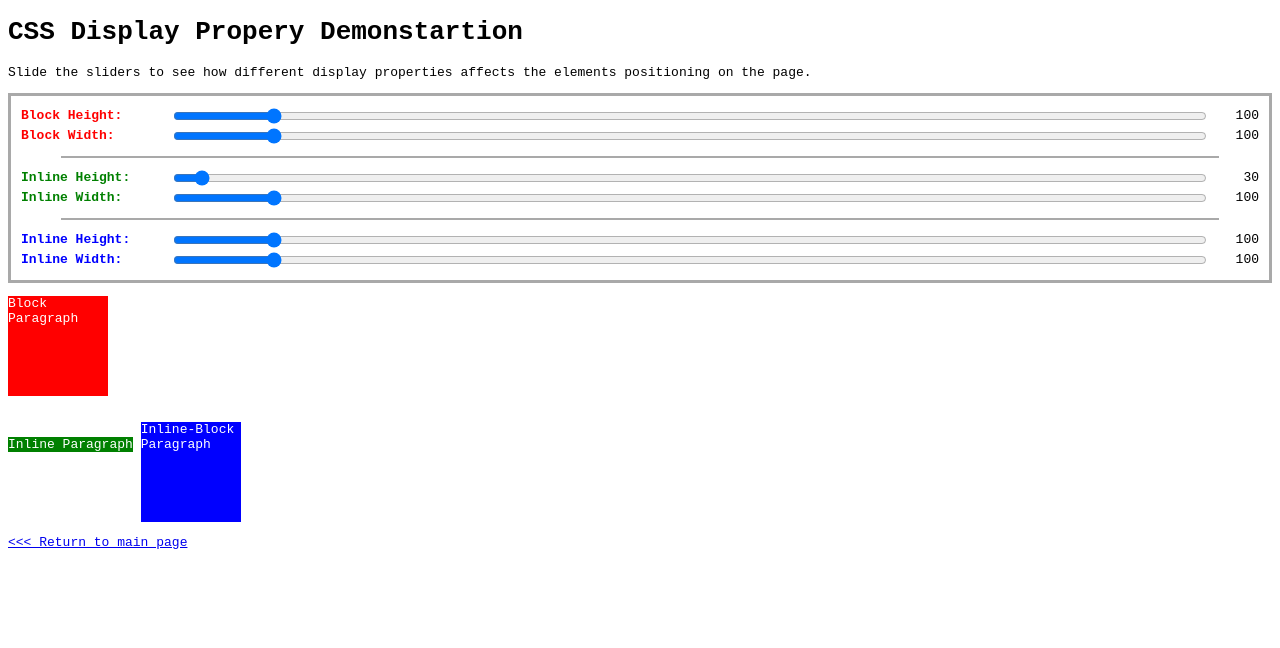
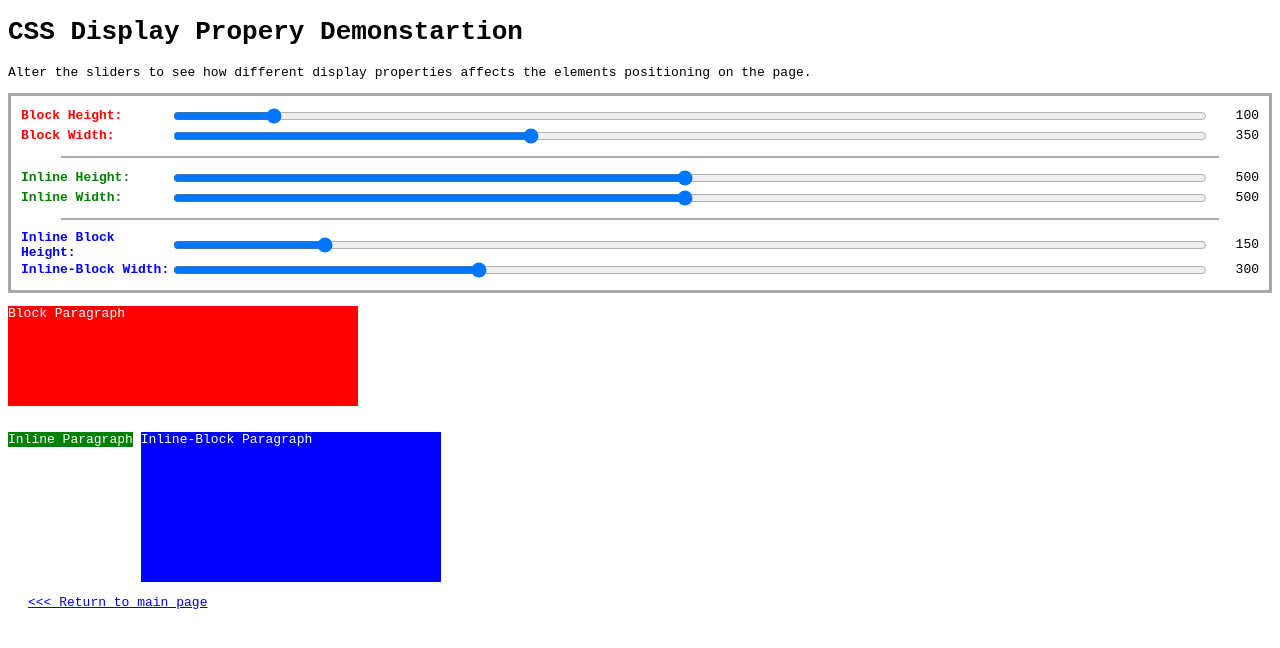
Before and after one commit to colonelkablam/Advanced_CSS, a plain HTML site: page Tutorial-pages/interactive-display-site.html in a window 1280 px wide. Drawn offline with Linux system fonts and the light colour scheme.

Commit message:
minor value changes

```diff
--- a/Tutorial-pages/interactive-display-site.html
+++ b/Tutorial-pages/interactive-display-site.html
@@ -15,7 +15,7 @@
 
             #block-para {
                 display: block;
-                width: 100px;
+                width: 350px;
                 height: 100px;
                 color: white;
                 background-color: red;
@@ -23,16 +23,16 @@
 
             #inline-para {
                 display: inline;
-                width: 100px;
-                height: 30px;
+                width: 500px;
+                height: 500px;
                 color: white;
                 background-color: green;
             }
 
             #inline-block-para {
                 display: inline-block;
-                width: 100px;
-                height: 100px;
+                width: 300px;
+                height: 150px;
                 color: white;
                 background-color: blue;
             }
@@ -81,7 +81,7 @@
 
     <body>
         <h1>CSS Display Propery Demonstartion</h1>
-        <p>Slide the sliders to see how different display properties affects the elements positioning on the page. </p>
+        <p>Alter the sliders to see how different display properties affects the elements positioning on the page.</p>
 
         <div class="input-group">
             <div class="slider-group">
@@ -91,34 +91,34 @@
             </div>
             <div class="slider-group">
                 <label class="label red" for="block-width-slider">Block Width:</label>
-                <input class="slider" id="block-width-slider" type="range" min="10" max="1000" value="100">
-                <output class="output" id="block-width-output">100</output>
+                <input class="slider" id="block-width-slider" type="range" min="10" max="1000" value="350">
+                <output class="output" id="block-width-output">350</output>
             </div>
 
             <hr>
 
             <div class="slider-group">
                 <label class="label green" for="inline-height-slider">Inline Height:</label>
-                <input class="slider" id="inline-height-slider" type="range" min="10" max="1000" value="30">
-                <output class="output" id="inline-height-output">30</output>
+                <input class="slider" id="inline-height-slider" type="range" min="10" max="1000" value="500">
+                <output class="output" id="inline-height-output">500</output>
             </div>
             <div class="slider-group">
                 <label class="label green" for="inline-width-slider">Inline Width:</label>
-                <input class="slider" id="inline-width-slider" type="range" min="10" max="1000" value="100">
-                <output class="output" id="inline-width-output">100</output>
+                <input class="slider" id="inline-width-slider" type="range" min="10" max="1000" value="500">
+                <output class="output" id="inline-width-output">500</output>
             </div>
 
             <hr>
 
             <div class="slider-group">
-                <label class="label blue" for="inline-block-height-slider">Inline Height:</label>
-                <input class="slider" id="inline-block-height-slider" type="range" min="10" max="1000" value="100">
-                <output class="output" id="inline-block-height-output">100</output>
+                <label class="label blue" for="inline-block-height-slider">Inline Block Height:</label>
+                <input class="slider" id="inline-block-height-slider" type="range" min="10" max="1000" value="150">
+                <output class="output" id="inline-block-height-output">150</output>
             </div>
             <div class="slider-group">
-                <label class="label blue" for="inline-block-width-slider">Inline Width:</label>
-                <input class="slider" id="inline-block-width-slider" type="range" min="10" max="1000" value="100">
-                <output class="output" id="inline-block-width-output">100</output>
+                <label class="label blue" for="inline-block-width-slider">Inline-Block Width:</label>
+                <input class="slider" id="inline-block-width-slider" type="range" min="10" max="1000" value="300">
+                <output class="output" id="inline-block-width-output">300</output>
             </div>
         </div>
 
@@ -127,76 +127,12 @@
         <p id="inline-block-para">Inline-Block Paragraph</p>
 
         <div>
-            <a href="../index.html"><<< Return to main page</a>
+            <a style="padding-left: 20px" href="../index.html"><<< Return to main page</a>
         </div>
 
     </body>
 
-    <script>
-        // get the vars for the block paragraph
-        const BHSlider = document.getElementById("block-height-slider");
-        const BHSliderOutput = document.getElementById("block-height-output");
-        const BWSlider = document.getElementById("block-width-slider");
-        const BWSliderOutput = document.getElementById("block-width-output");
-        const blockParaElement = document.getElementById("block-para");
-
-        // assign an event listener for the block height slider
-        BHSlider.addEventListener("input", () => {
-            const heightValue = BHSlider.value + "px";
-            blockParaElement.style.height = heightValue;
-            BHSliderOutput.textContent = BHSlider.value;
-        });
-
-            // assign an event listener for the block width slider
-        BWSlider.addEventListener("input", () => {
-            const widthValue = BWSlider.value + "px";
-            blockParaElement.style.width = widthValue;
-            BWSliderOutput.textContent = BWSlider.value;
-        });
-
-        // get the vars for the inline paragraph
-        const ILHSlider = document.getElementById("inline-height-slider");
-        const ILHSliderOutput = document.getElementById("inline-height-output");
-        const ILWSlider = document.getElementById("inline-width-slider");
-        const ILWSliderOutput = document.getElementById("inline-width-output");
-        const inlineParaElement = document.getElementById("inline-para");
-
-        // assign an event listener for the inline height slider
-        ILHSlider.addEventListener("input", () => {
-            const heightValue = ILHSlider.value + "px";
-            inlineParaElement.style.height = heightValue;
-            ILHSliderOutput.textContent = ILHSlider.value;
-        });
-
-            // assign an event listener for the inline width slider
-            ILWSlider.addEventListener("input", () => {
-            const widthValue = ILWSlider.value + "px";
-            inlineParaElement.style.width = widthValue;
-            ILWSliderOutput.textContent = ILWSlider.value;
-        });
-
-        // get the vars for the inline-block paragraph
-        const ILBHSlider = document.getElementById("inline-block-height-slider");
-        const ILBHSliderOutput = document.getElementById("inline-block-height-output");
-        const ILBWSlider = document.getElementById("inline-block-width-slider");
-        const ILBWSliderOutput = document.getElementById("inline-block-width-output");
-        const inlineBlockParaElement = document.getElementById("inline-block-para");
-
-        // assign an event listener for the inline-block height slider
-        ILBHSlider.addEventListener("input", () => {
-            const heightValue = ILBHSlider.value + "px";
-            inlineBlockParaElement.style.height = heightValue;
-            ILBHSliderOutput.textContent = ILBHSlider.value;
-        });
-
-            // assign an event listener for the inline-block width slider
-            ILBWSlider.addEventListener("input", () => {
-            const widthValue = ILBWSlider.value + "px";
-            inlineBlockParaElement.style.width = widthValue;
-            ILBWSliderOutput.textContent = ILBWSlider.value;
-        });
-
-
+    <script src="../scripts/interactive-display.js">
     </script>
 
 </html>
--- /dev/null
+++ b/scripts/interactive-display.js
@@ -0,0 +1,64 @@
+// get the vars for the block paragraph
+const BHSlider = document.getElementById("block-height-slider");
+const BHSliderOutput = document.getElementById("block-height-output");
+const BWSlider = document.getElementById("block-width-slider");
+const BWSliderOutput = document.getElementById("block-width-output");
+const blockParaElement = document.getElementById("block-para");
+
+// assign an event listener for the block height slider
+BHSlider.addEventListener("input", () => {
+    const heightValue = BHSlider.value + "px";
+    blockParaElement.style.height = heightValue;
+    BHSliderOutput.textContent = BHSlider.value;
+});
+
+// assign an event listener for the block width slider
+BWSlider.addEventListener("input", () => {
+    const widthValue = BWSlider.value + "px";
+    blockParaElement.style.width = widthValue;
+    BWSliderOutput.textContent = BWSlider.value;
+});
+
+
+// get the vars for the inline paragraph
+const ILHSlider = document.getElementById("inline-height-slider");
+const ILHSliderOutput = document.getElementById("inline-height-output");
+const ILWSlider = document.getElementById("inline-width-slider");
+const ILWSliderOutput = document.getElementById("inline-width-output");
+const inlineParaElement = document.getElementById("inline-para");
+
+// assign an event listener for the inline height slider
+ILHSlider.addEventListener("input", () => {
+    const heightValue = ILHSlider.value + "px";
+    inlineParaElement.style.height = heightValue;
+    ILHSliderOutput.textContent = ILHSlider.value;
+});
+
+// assign an event listener for the inline width slider
+ILWSlider.addEventListener("input", () => {
+    const widthValue = ILWSlider.value + "px";
+    inlineParaElement.style.width = widthValue;
+    ILWSliderOutput.textContent = ILWSlider.value;
+});
+
+
+// get the vars for the inline-block paragraph
+const ILBHSlider = document.getElementById("inline-block-height-slider");
+const ILBHSliderOutput = document.getElementById("inline-block-height-output");
+const ILBWSlider = document.getElementById("inline-block-width-slider");
+const ILBWSliderOutput = document.getElementById("inline-block-width-output");
+const inlineBlockParaElement = document.getElementById("inline-block-para");
+
+// assign an event listener for the inline-block height slider
+ILBHSlider.addEventListener("input", () => {
+    const heightValue = ILBHSlider.value + "px";
+    inlineBlockParaElement.style.height = heightValue;
+    ILBHSliderOutput.textContent = ILBHSlider.value;
+});
+
+// assign an event listener for the inline-block width slider
+ILBWSlider.addEventListener("input", () => {
+    const widthValue = ILBWSlider.value + "px";
+    inlineBlockParaElement.style.width = widthValue;
+    ILBWSliderOutput.textContent = ILBWSlider.value;
+});
```
